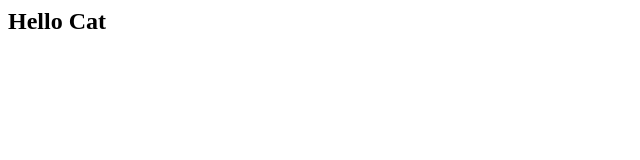
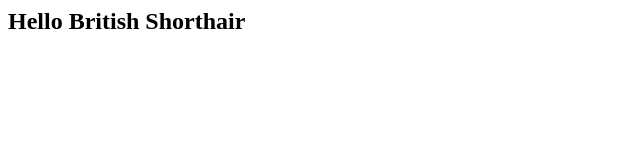
Before and after one commit to gredy2608/ifws-demo, a plain HTML site: page index.html in a window 1280 px wide. Shown: the whole page, without its empty margins (0-640 px from the left). Drawn offline with Linux system fonts and the light colour scheme.

Commit message:
Corrent Commit Message

```diff
--- a/index.html
+++ b/index.html
@@ -3,6 +3,6 @@
         <title>IFWS Demo</title>
     </head>
     <body>
-        <h2>Hello Cat</h2>
+        <h2>Hello British Shorthair</h2>
     </body>
 </html>
```
